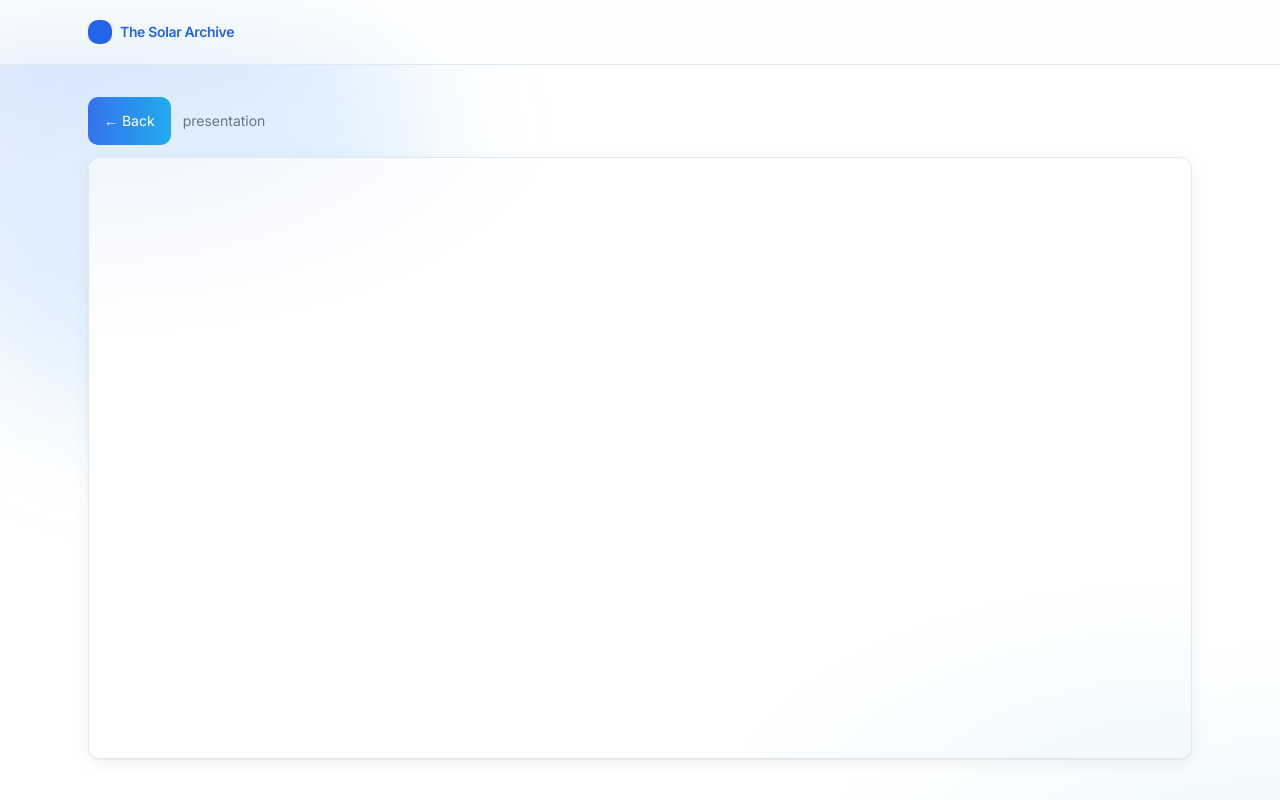
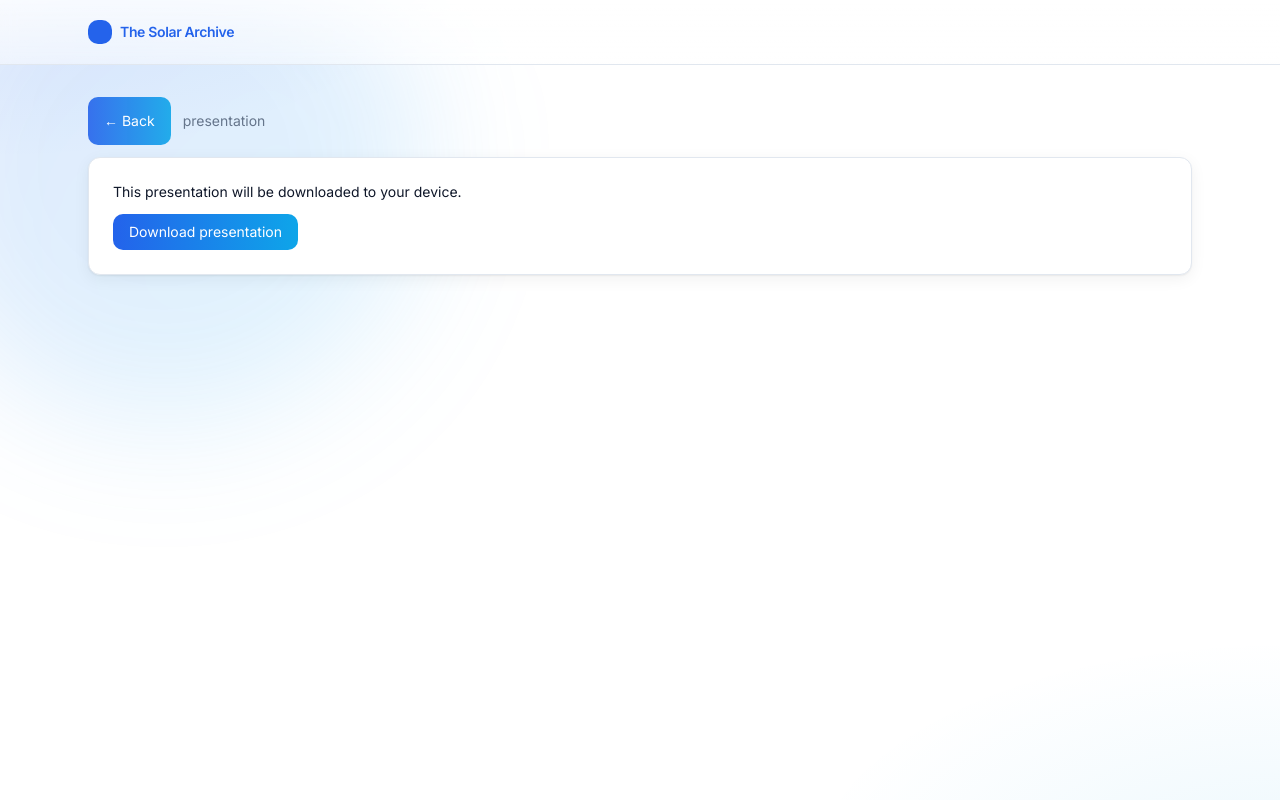
Before and after one commit to rjacaac211/learning-hub, a React (Vite) app in the folder web/: page /pptx in a window 1280 px wide. Built offline with nearby package versions, Linux system fonts and the light colour scheme.

Commit message:
chore: clarify pptx download message

```diff
--- a/web/src/routes/Pptx.jsx
+++ b/web/src/routes/Pptx.jsx
@@ -23,12 +23,17 @@ export default function Pptx() {
         <div className="text-sm text-fg-muted truncate">{name}</div>
       </div>
 
-      <div className="rounded-lg border border-border bg-white shadow-card overflow-hidden">
-        <iframe
-          title={name}
-          src={'/files/' + encodeURI(splat)}
-          className="w-full h-[calc(100vh-280px)] md:h-[calc(100vh-200px)] bg-black/5"
-        />
+      <div className="rounded-lg border border-border bg-white shadow-card p-6 flex flex-col gap-3 text-sm text-fg">
+        <p>This presentation will be downloaded to your device.</p>
+        <div>
+          <a
+            href={src}
+            download
+            className="inline-flex items-center px-4 py-2 rounded-md bg-gradient-to-r from-accent to-sky-500 text-white text-sm hover:opacity-90"
+          >
+            Download presentation
+          </a>
+        </div>
       </div>
     </section>
   )
```
